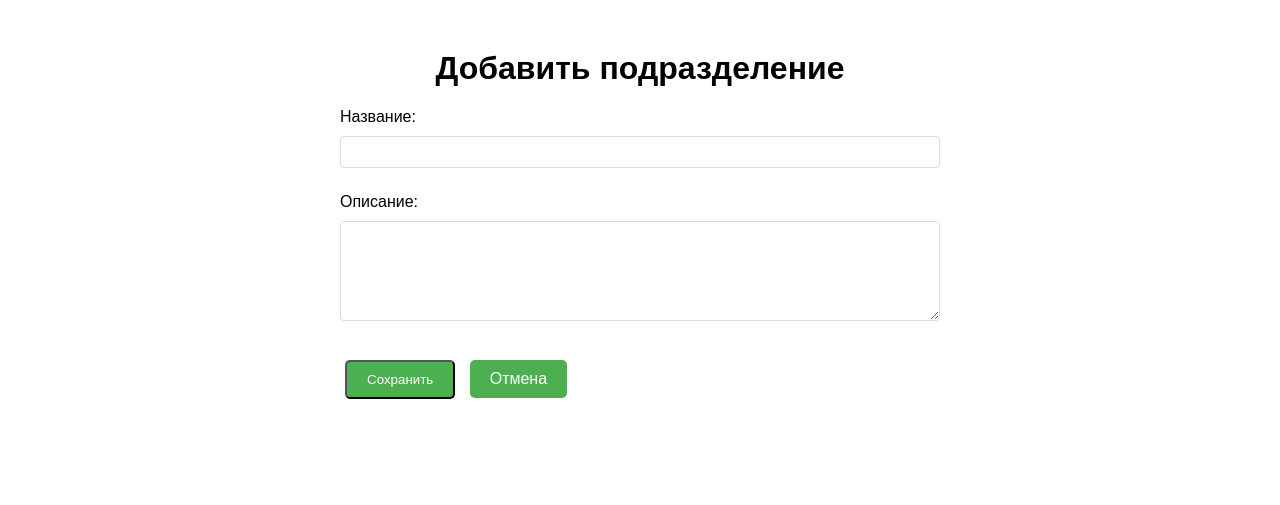
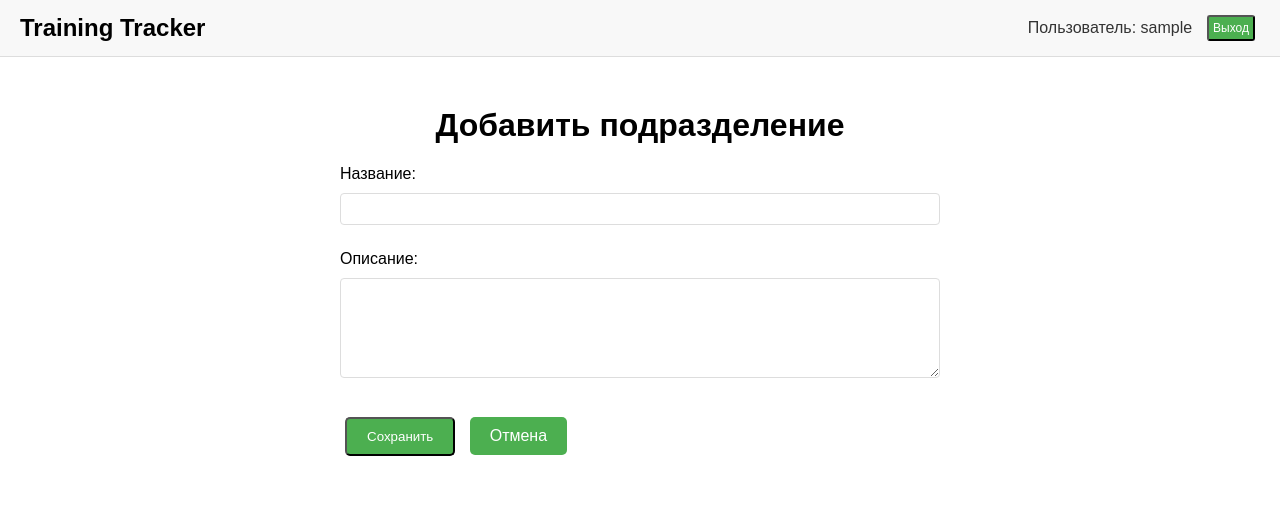
Before and after one commit to evlx87/training_tracker, a Django app: page /departments/create/ in a window 1280 px wide. Shown: the top 505 px of the page. Run offline with Django 5.2, Linux system fonts and the light colour scheme; the visitor is signed in with stand-in values (Sample User, id 1).

Commit message:
обновлен функционал logout

```diff
--- a/config/settings.py
+++ b/config/settings.py
@@ -176,3 +176,6 @@ LOGGING = {
         },
     },
 }
+
+# Перенаправление после выхода
+LOGOUT_REDIRECT_URL = 'employees:index'
--- a/config/urls.py
+++ b/config/urls.py
@@ -15,6 +15,7 @@ Including another URLconf
     2. Add a URL to urlpatterns:  path('blog/', include('blog.urls'))
 """
 from django.contrib import admin
+from django.contrib.auth.views import LogoutView
 from django.urls import path, include
 from django.conf import settings
 from django.conf.urls.static import static
@@ -22,5 +23,6 @@ from django.conf.urls.static import static
 urlpatterns = [
     path('admin/', admin.site.urls),
     path('accounts/', include('django.contrib.auth.urls')),
+    path('accounts/logout/', LogoutView.as_view(next_page='employees:index'), name='logout'),
     path('', include('employees.urls', namespace='employees')),
 ] + static(settings.MEDIA_URL, document_root=settings.MEDIA_ROOT)
--- a/employees/templates/base.html
+++ b/employees/templates/base.html
@@ -1,14 +1,37 @@
 <!DOCTYPE html>
 {% load static %}
-<html>
+<html lang="ru">
 <head>
-    <title>{% block title %}Система учета сотрудников{% endblock %}</title>
+    <meta charset="UTF-8">
+    <meta name="viewport" content="width=device-width, initial-scale=1.0">
+    <title>{% block title %}Training Tracker{% endblock %}</title>
     <link rel="stylesheet" href="{% static 'css/style.css' %}">
 </head>
 <body>
-    <div class="container">
+    <header>
+        <h1>Training Tracker</h1>
+        <div class="user-info">
+            {% if user.is_authenticated %}
+                <span>Пользователь: {{ user.username }}</span>
+                <form method="post" action="{% url 'logout' %}" style="display: inline;">
+                    {% csrf_token %}
+                    <button type="submit" class="action-button">Выход</button>
+                </form>
+            {% else %}
+                <a href="{% url 'login' %}" class="action-button">Войти</a>
+            {% endif %}
+        </div>
+    </header>
+    <main>
+        {% if messages %}
+            <div class="messages">
+                {% for message in messages %}
+                    <p class="{{ message.tags }}">{{ message }}</p>
+                {% endfor %}
+            </div>
+        {% endif %}
         {% block content %}
         {% endblock %}
-    </div>
+    </main>
 </body>
 </html>
--- a/static/css/style.css
+++ b/static/css/style.css
@@ -11,6 +11,62 @@ body {
 h1 {
     text-align: center;
     margin-top: 30px;
+}
+header {
+    display: flex;
+    justify-content: space-between;
+    align-items: center;
+    padding: 10px 20px;
+    background-color: #f8f8f8;
+    border-bottom: 1px solid #ddd;
+}
+
+header h1 {
+    margin: 0;
+    font-size: 24px;
+}
+
+.user-info {
+    display: flex;
+    align-items: center;
+    gap: 10px;
+}
+
+.user-info span {
+    font-size: 16px;
+    color: #333;
+}
+
+.action-button {
+    display: inline-block;
+    padding: 8px 16px;
+    background-color: #4CAF50;
+    color: white;
+    text-decoration: none;
+    border-radius: 4px;
+    font-size: 14px;
+}
+
+.action-button:hover {
+    background-color: #45a049;
+}
+
+main {
+    padding: 20px;
+}
+
+.messages {
+    margin-bottom: 20px;
+}
+
+.messages p {
+    padding: 10px;
+    border-radius: 4px;
+}
+
+.messages .error {
+    background-color: #f8d7da;
+    color: #721c24;
 }
 .button-container {
     display: flex;
```
Also changed, not shown: employees/templates/registration/logout.html (deleted, +0 -8 lines).
